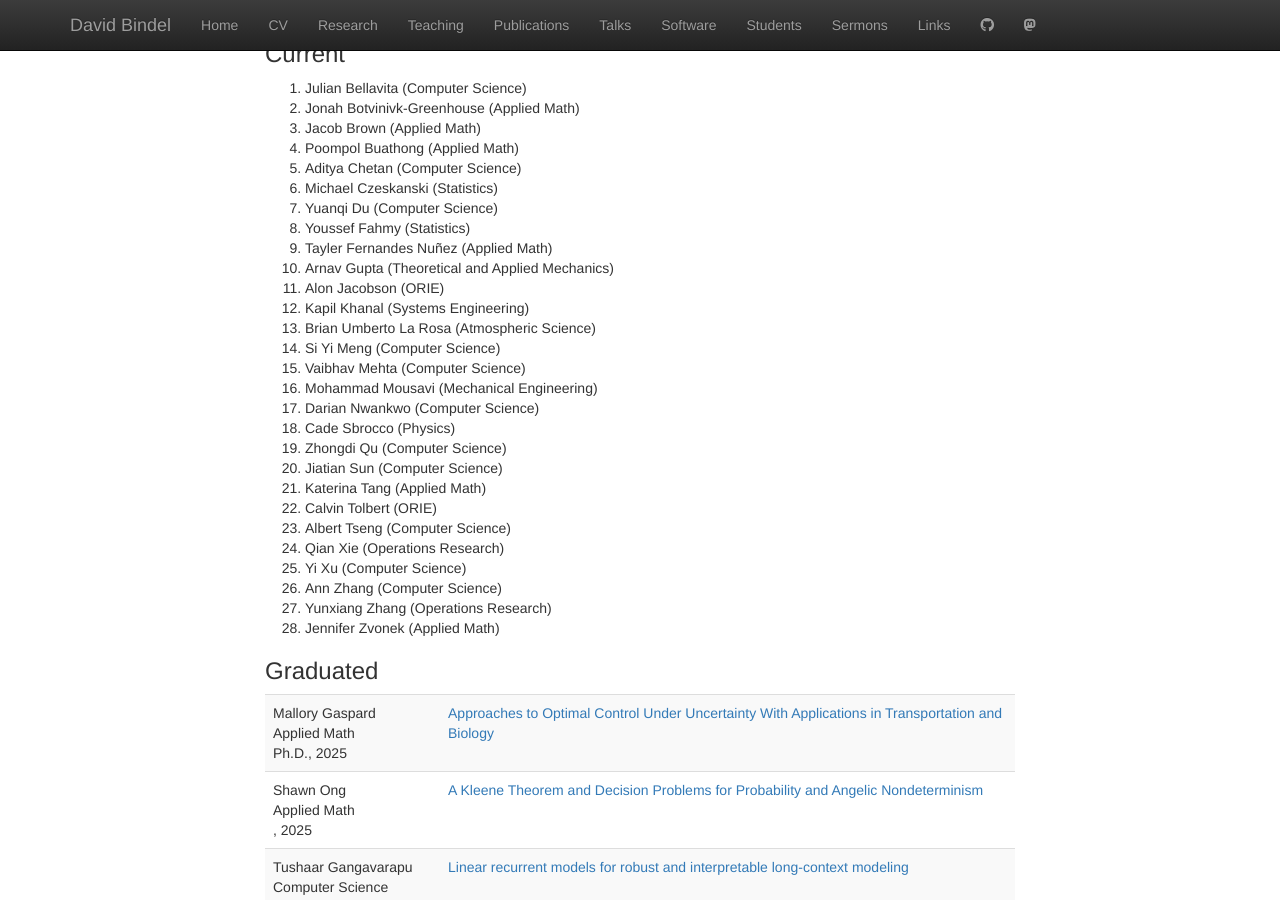
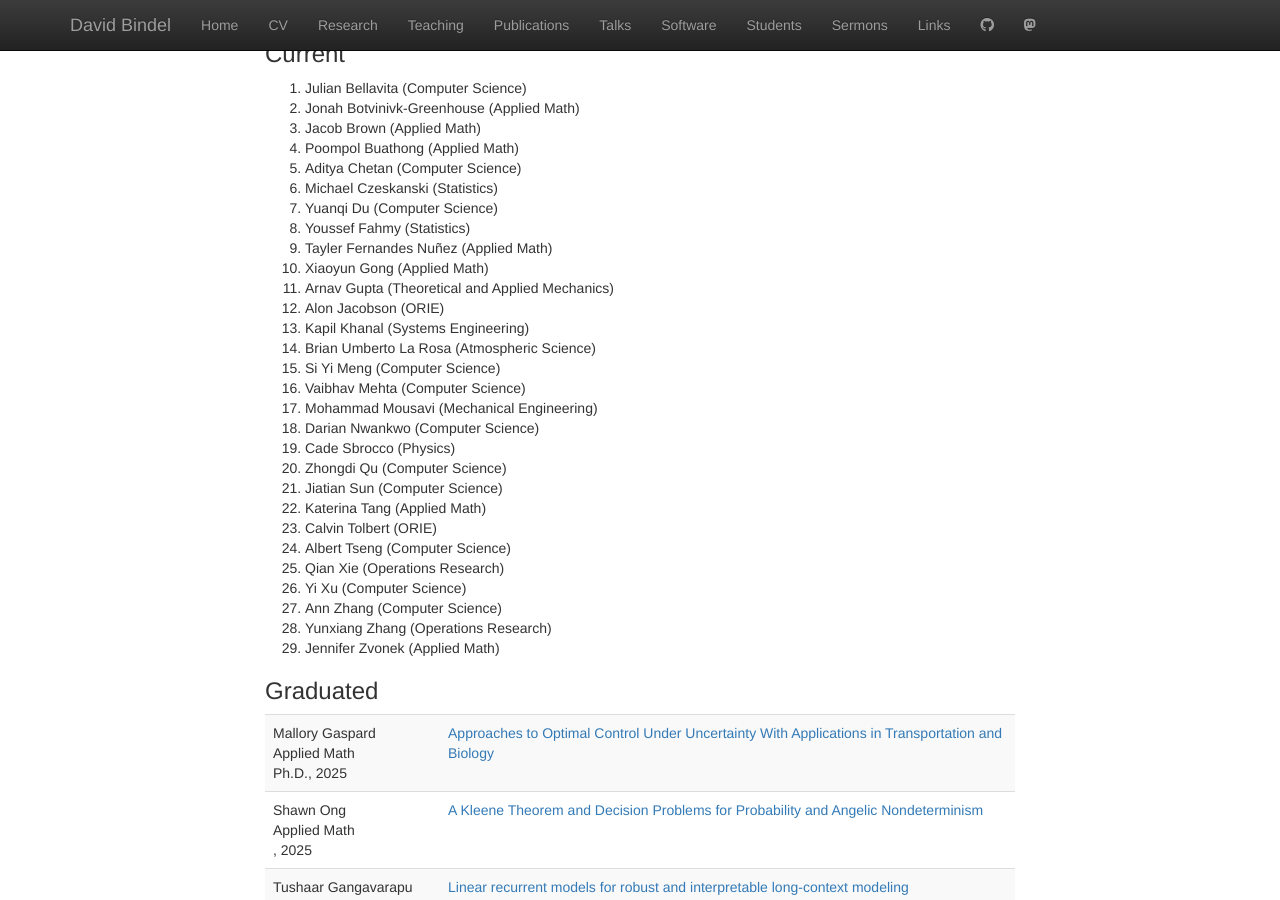
Before and after one commit to dbindel/cornell_web, a Jekyll site: the page built from students.html, in a window 1280 px wide and 900 px high, scrolled down 6408 px. Built offline with Jekyll 4.4.1, drawn with Linux system fonts in a browser that asks for light colours; nearby versions of some CDN libraries.

Commit message:
Update students list.

```diff
--- a/_data/students.yml
+++ b/_data/students.yml
@@ -883,6 +883,11 @@ committees:
     field: Applied Math
   -
     degree: phd
+    last: Gong
+    first: Xiaoyun
+    field: Applied Math
+  -
+    degree: phd
     last: Gupta
     first: Arnav
     field: Theoretical and Applied Mechanics
```
